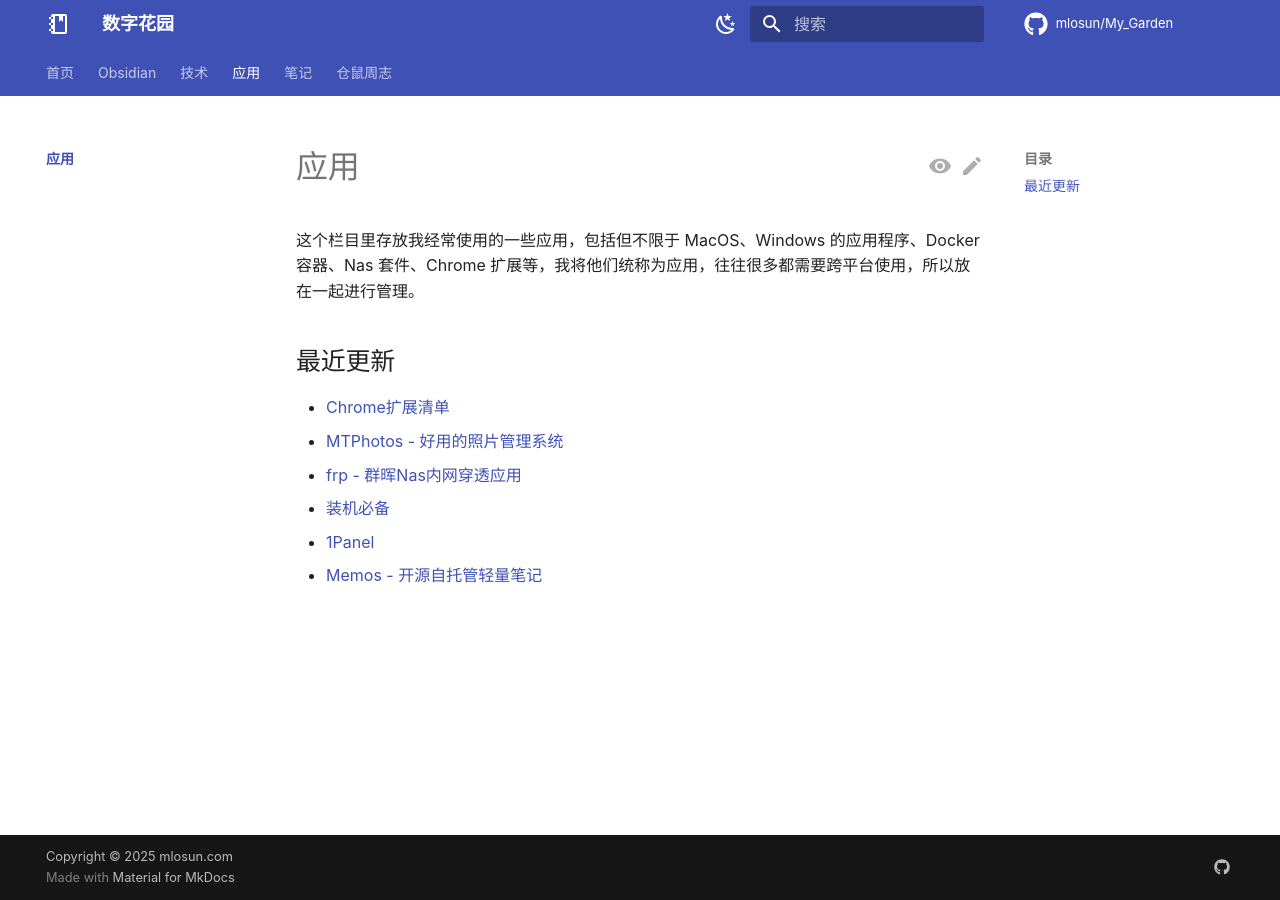
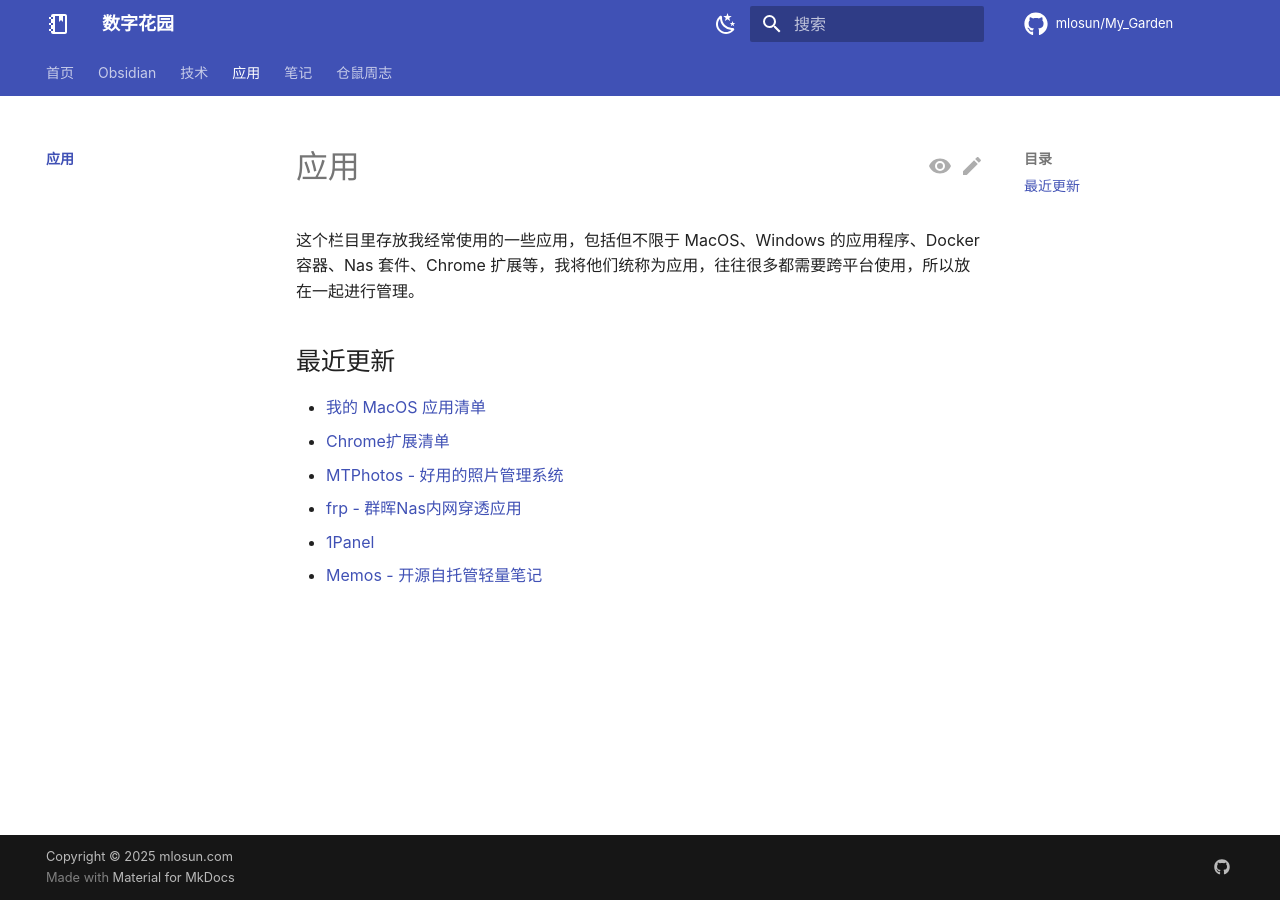
Before and after one commit to mlosun/My_Garden, an MkDocs documentation site: the page built from docs/apps/index.md, in a window 1280 px wide. Built offline with MkDocs 1.6.1 and Material for MkDocs 9.7.7, drawn with Linux system fonts in a browser that asks for light colours; comment, search, counter and statistics services are not loaded.

Commit message:
PUSH NOTE : index.md

```diff
--- a/docs/apps/index.md
+++ b/docs/apps/index.md
@@ -7,9 +7,9 @@ title: 应用
 这个栏目里存放我经常使用的一些应用，包括但不限于 MacOS、Windows 的应用程序、Docker 容器、Nas 套件、Chrome 扩展等，我将他们统称为应用，往往很多都需要跨平台使用，所以放在一起进行管理。
 ## 最近更新
 
+- [我的 MacOS 应用清单](./%E6%88%91%E7%9A%84%20MacOS%20%E5%BA%94%E7%94%A8%E6%B8%85%E5%8D%95.md)
 - [Chrome扩展清单](./Chrome%E6%89%A9%E5%B1%95%E6%B8%85%E5%8D%95.md)
 - [MTPhotos - 好用的照片管理系统](./MTPhotos%20-%20%E5%A5%BD%E7%94%A8%E7%9A%84%E7%85%A7%E7%89%87%E7%AE%A1%E7%90%86%E7%B3%BB%E7%BB%9F.md)
 - [frp - 群晖Nas内网穿透应用](./frp%20-%20%E7%BE%A4%E6%99%96Nas%E5%86%85%E7%BD%91%E7%A9%BF%E9%80%8F%E5%BA%94%E7%94%A8.md)
-- [装机必备](./%E8%A3%85%E6%9C%BA%E5%BF%85%E5%A4%87.md)
 - [1Panel](./1Panel.md)
 - [Memos - 开源自托管轻量笔记](./Memos%20-%20%E5%BC%80%E6%BA%90%E8%87%AA%E6%89%98%E7%AE%A1%E8%BD%BB%E9%87%8F%E7%AC%94%E8%AE%B0.md)
```
